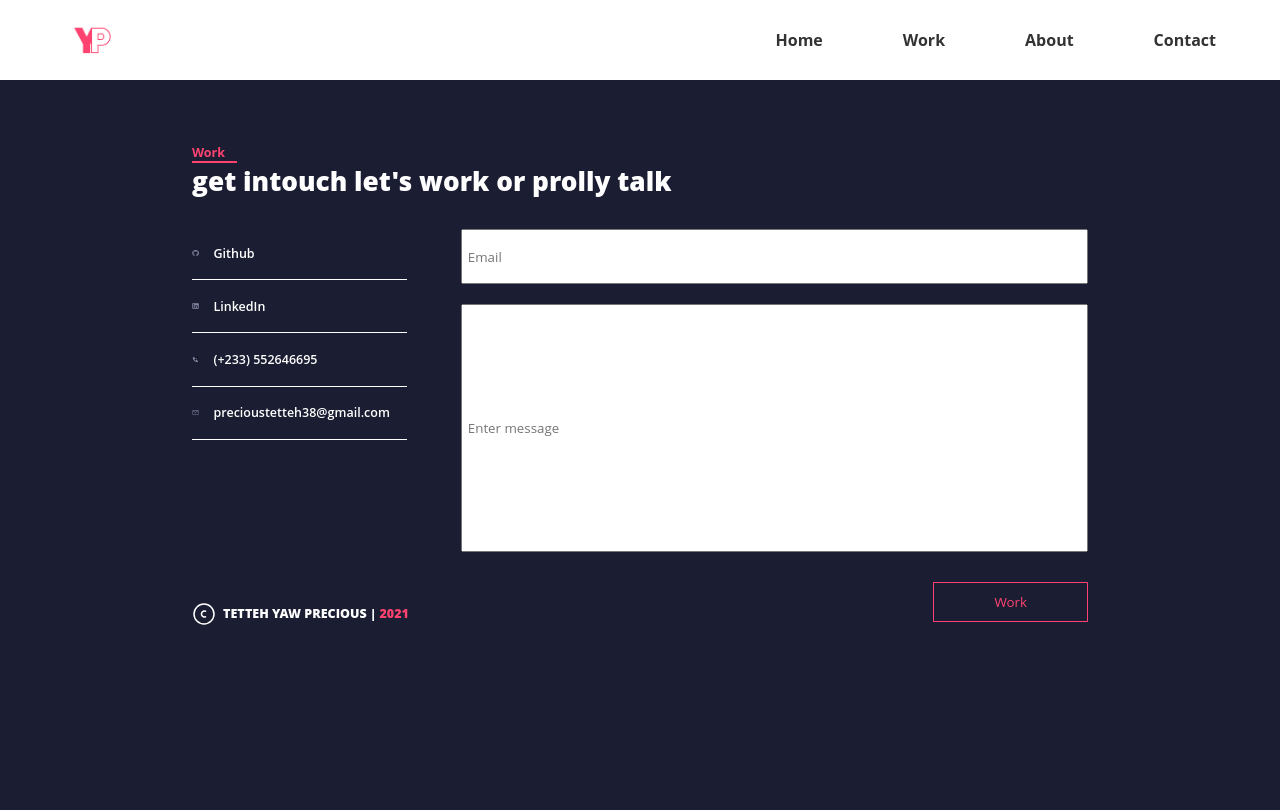
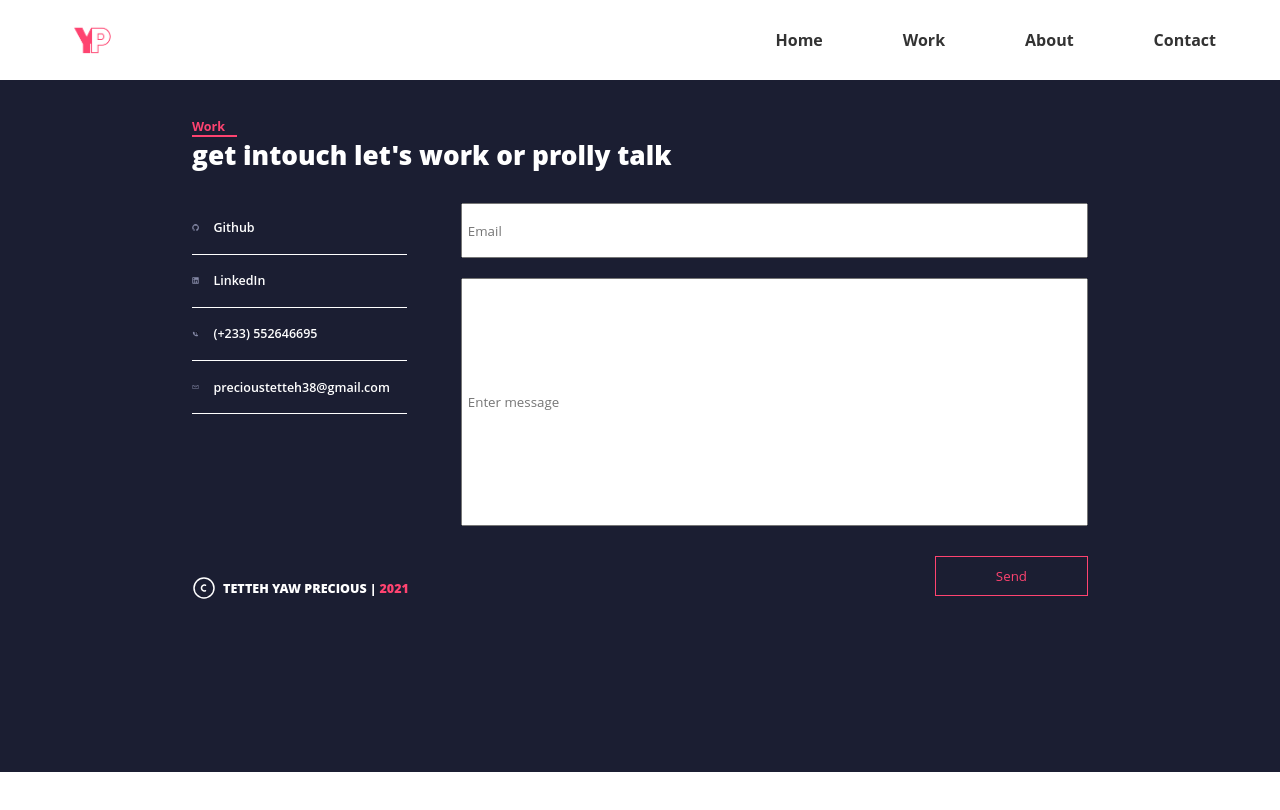
Before and after one commit to Tetteh-Yaw-Precious/personal_website, a React (Create React App) app: page /ContactUs in a window 1280 px wide. Shown: the top 810 px of the page. Built offline with nearby package versions, Linux system fonts and the light colour scheme.

Commit message:
Generated build folder for partial deployment

```diff
--- a/src/animations/Animation.js
+++ b/src/animations/Animation.js
@@ -0,0 +1,22 @@
+export const fadeIn = {
+    hidden: { opacity: 0 },
+    show: { opacity: 1, transition: { duration: 2} },
+  };
+  export const nameAnimation = {
+    hidden: { opacity: 0, y: 100, position: "absolute" },
+    show: {
+      opacity: 1,
+      y: 0,
+      position: "initial",
+      transition: { duration: 0.5 },
+    },
+  };
+  export const container = {
+    hidden: { x: 10 },
+    show: {
+      x: 0,
+      transition: { duration: 0.75, ease: "ease-out" },
+      staggerChildren: 1,
+      when: "afterChildren",
+    },
+  };
--- a/src/components/About.js
+++ b/src/components/About.js
@@ -30,7 +30,7 @@ const About = () => {
 };
 const StyledAbout = styled.div`
   width: 100%;
-  height: 100vh;
+  height: 90vh;
   display: flex;
   flex-direction: row;
   background-color: #f5f5f5;
--- a/src/components/Contact.js
+++ b/src/components/Contact.js
@@ -35,7 +35,7 @@ const Contact = () => {
           <input type="text" placeholder="Email" />
           <input type="textarea" placeholder="Enter message" />
           <div className="button_ct">
-            <button>Work</button>
+            <button>Send</button>
           </div>
         </form>
       </div>
@@ -44,9 +44,9 @@ const Contact = () => {
 };
 const StyledContact = styled.div`
   width: 100%;
-  min-height: 100vh;
+  min-height: 30vh;
   background-color: #1b1e32;
-  padding: 5% 15%;
+  padding: 3% 15%;
   display: flex;
   flex-direction: column;
   h4 {
--- a/src/components/Landingpage.js
+++ b/src/components/Landingpage.js
@@ -1,33 +1,15 @@
 import React from "react";
+import { Link } from "react-router-dom";
 import styled from "styled-components";
 import { rem } from "../helpers/Mixins";
 import mainimage from "../images/mainimage.svg";
 //framer motion
 import { motion } from "framer-motion";
+//importing animation file
+import { nameAnimation,container,fadeIn } from "../animations/Animation";
 
 const Landingpage = () => {
-  const fadeIn = {
-    hidden: { opacity: 0 },
-    show: { opacity: 1, transition: { duration: 2} },
-  };
-  const nameAnimation = {
-    hidden: { opacity: 0, y: 100, position: "absolute" },
-    show: {
-      opacity: 1,
-      y: 0,
-      position: "initial",
-      transition: { duration: 0.5 },
-    },
-  };
-  const container = {
-    hidden: { x: 10 },
-    show: {
-      x: 0,
-      transition: { duration: 0.75, ease: "ease-out" },
-      staggerChildren: 1,
-      when: "afterChildren",
-    },
-  };
+
   return (
     <StyledLandingpage>
       <motion.img
--- a/src/components/Nav.js
+++ b/src/components/Nav.js
@@ -32,6 +32,7 @@ const StyledNav = styled.nav`
   display: flex;
   justify-content: space-between;
   align-items: center;
+  box-shadow: rgba(0, 0, 0, 0.09) 0px 3px 12px;
   img {
     width: 5%;
   }
```
